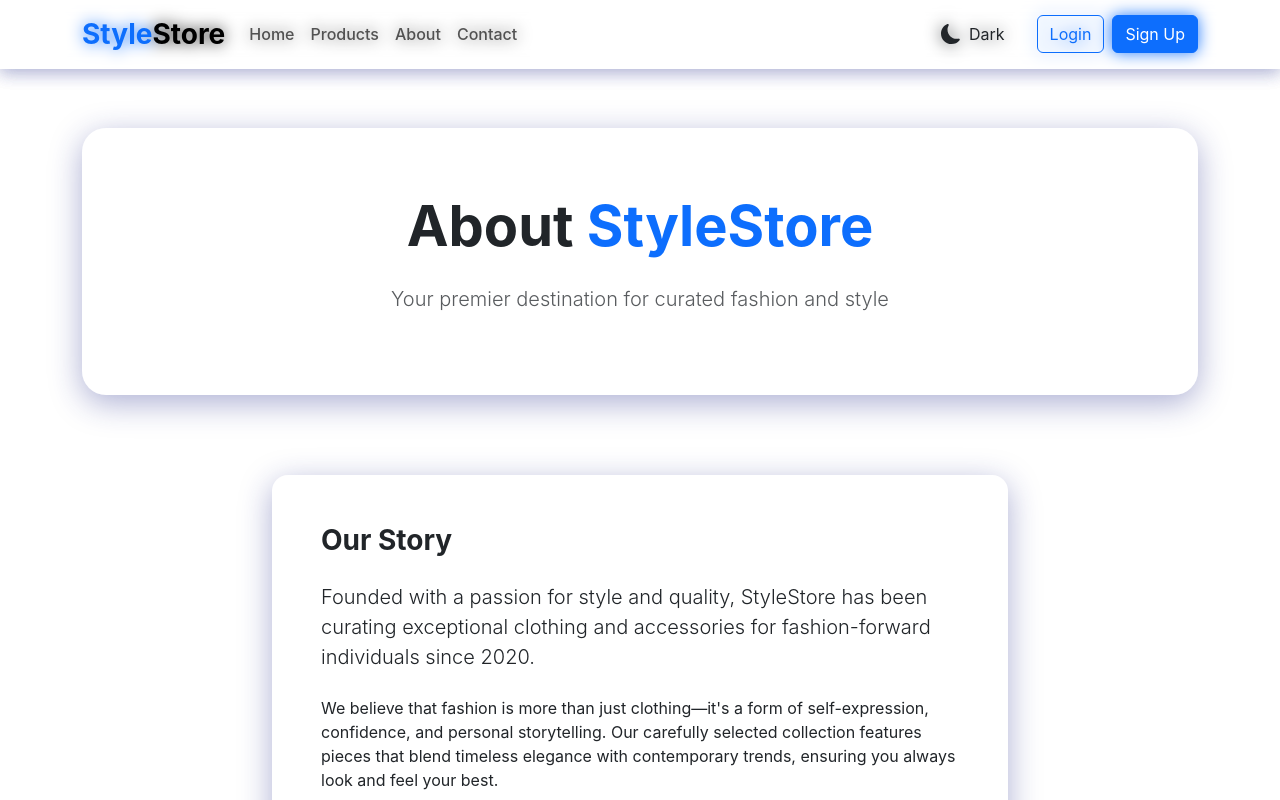
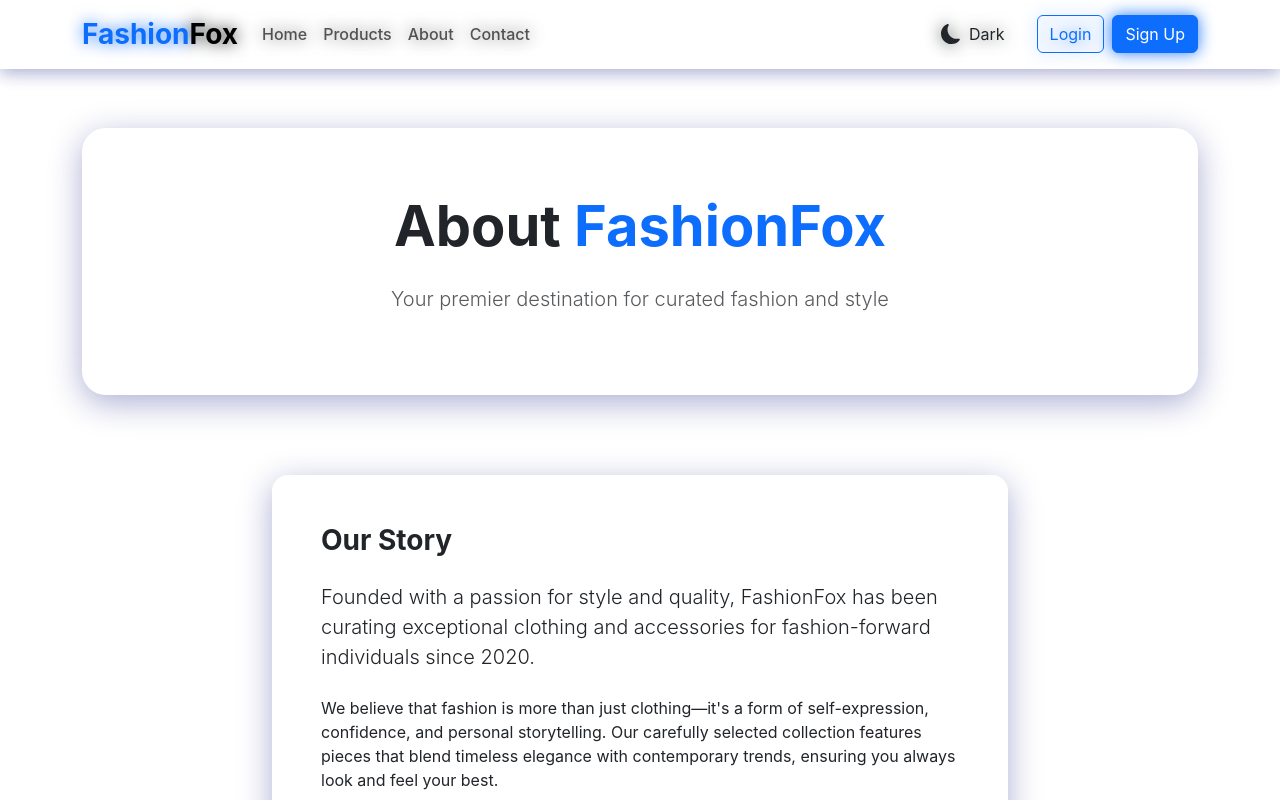
Before and after one commit to harsh5365/clothing_store, a Next.js app: page /about in a window 1280 px wide. Shown: the top 800 px of the page. Built offline with nearby package versions, Linux system fonts and the light colour scheme; no server answers.

Commit message:
updated branding

```diff
--- a/src/app/about/page.js
+++ b/src/app/about/page.js
@@ -14,7 +14,7 @@ export default function About() {
             <div className="col-12 text-center">
               <div className="hero-section">
                 <h1 className="display-4 fw-bold mb-4">
-                  About <span className="text-primary">StyleStore</span>
+                  About <span className="text-primary">FashionFox</span>
                 </h1>
                 <p className="lead opacity-75">
                   Your premier destination for curated fashion and style
@@ -29,7 +29,7 @@ export default function About() {
               <div className="glass p-5 rounded-4">
                 <h2 className="h3 fw-bold mb-4">Our Story</h2>
                 <p className="lead mb-4">
-                  Founded with a passion for style and quality, StyleStore has been curating
+                  Founded with a passion for style and quality, FashionFox has been curating
                   exceptional clothing and accessories for fashion-forward individuals since 2020.
                 </p>
                 <p className="mb-4">
--- a/src/app/contact/page.js
+++ b/src/app/contact/page.js
@@ -208,7 +208,7 @@ export default function Contact() {
                     </div>
                     <div>
                       <h6 className="fw-bold mb-1">Email</h6>
-                      <p className="text-muted mb-0 small">hello@stylestore.com</p>
+                      <p className="text-muted mb-0 small">hello@FashionFox.com</p>
                     </div>
                   </div>
                 </div>
--- a/src/app/layout.js
+++ b/src/app/layout.js
@@ -15,7 +15,7 @@ const geistMono = Geist_Mono({
 });
 
 export const metadata = {
-  title: "StyleStore - Premium Clothing & Accessories",
+  title: "FashionFox - Premium Clothing & Accessories",
   description: "Discover your perfect style with our curated collection of premium clothing and accessories. From casual wear to formal attire.",
 };
 
--- a/src/app/page.js
+++ b/src/app/page.js
@@ -20,7 +20,7 @@ export default function Home() {
             <div className="row">
               <div className="col-12 text-center">
                 <div className="glass p-4 rounded-4">
-                  <h5 className="fw-bold mb-3">StyleStore</h5>
+                  <h5 className="fw-bold mb-3">FashionFox</h5>
                   <p className="text-muted mb-3">
                     Your destination for premium clothing and accessories
                   </p>
@@ -43,7 +43,7 @@ export default function Home() {
                   </div>
                   <hr className="my-4 opacity-25" />
                   <p className="text-muted small mb-0">
-                    © 2024 StyleStore. All rights reserved.
+                    © 2024 FashionFox. All rights reserved.
                   </p>
                 </div>
               </div>
--- a/src/components/Navbar.js
+++ b/src/components/Navbar.js
@@ -13,7 +13,7 @@ const Navbar = () => {
       <div className="container">
         {/* Brand */}
         <Link className="navbar-brand fw-bold fs-3" href="/">
-          <span className="text-primary">Style</span>Store
+          <span className="text-primary">Fashion</span>Fox
         </Link>
 
         {/* Mobile Toggle Button */}
```
Also changed, not shown: 1 other file (tests, documents, lock files or other folders).
